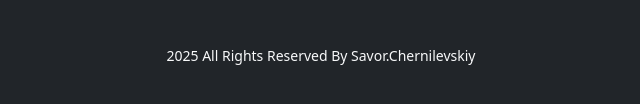
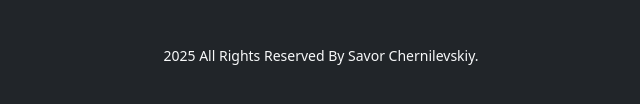
Before and after one commit to slxnwv11/restaurant--website-bootstrap., a plain HTML site: page index.html in a window 1280 px wide. Shown: the part 3754-3858 px from the top of the page, 319-959 px from the left. Drawn offline with nearby package versions, Linux system fonts and the light colour scheme.

```diff
--- a/index.html
+++ b/index.html
@@ -351,7 +351,7 @@
         </div>
         <div class="row mt-5">
             <div class="col-12 text-center small">
-                <p class="mb-1">2025 All Rights Reserved By Savor.Chernilevskiy</p>
+                <p class="mb-1">2025 All Rights Reserved By Savor Chernilevskiy.</p>
             </div>
         </div>
     </div>
```
